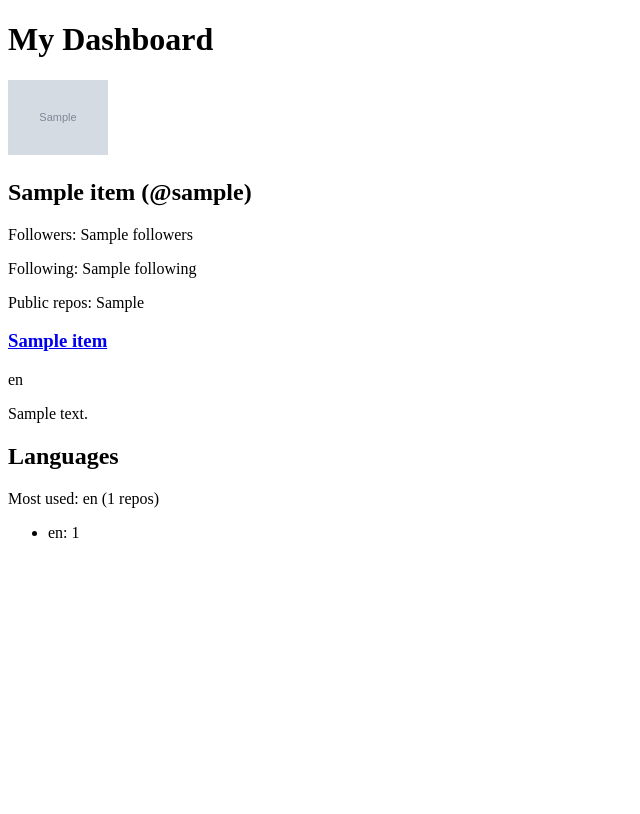
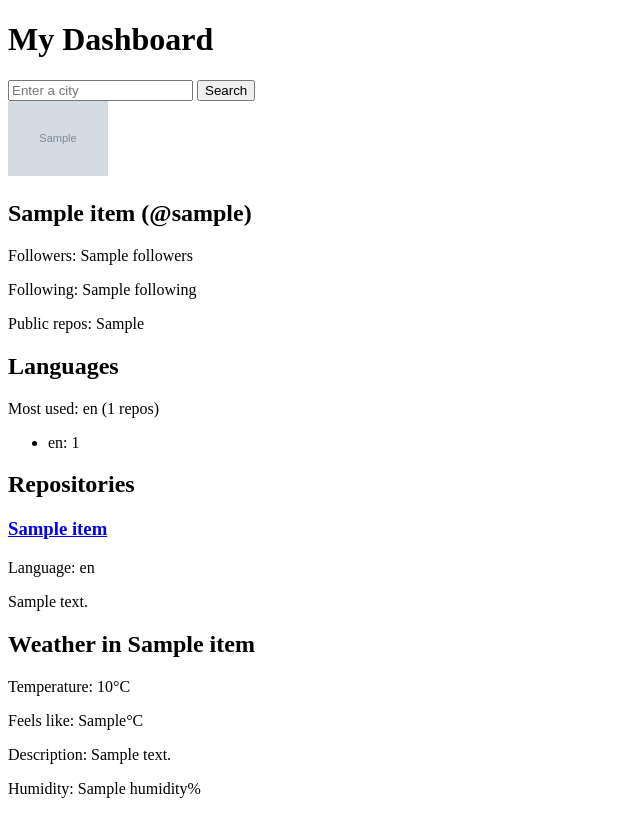
Before and after one commit to Yusuf-Khalef/my-dashboard, a Flask app: page / in a window 1280 px wide. Shown: the whole page, without its empty margins (0-640 px from the left). Before the commit the page ends 538 px from the top, so only its background shows below. Run offline with Flask 3, Linux system fonts and the light colour scheme; grey boxes marked "Sample" are stand-in pictures; a database or web service that is not in the repository returns one stand-in record (values such as "Sample title"); data that the repository does not hold is empty.

Commit message:
Add weather panel using OpenWeatherMap

```diff
--- a/app.py
+++ b/app.py
@@ -1,6 +1,10 @@
-from flask import Flask, render_template
+from flask import Flask, render_template, request
 import requests
 from collections import Counter
+import os
+from dotenv import load_dotenv
+
+load_dotenv()
 
 app = Flask(__name__)
 
@@ -29,12 +33,40 @@ def get_language_stats(repos):
     counter_languages = Counter(languages)
     return counter_languages.most_common()
 
+def get_weather(city):
+    api_key = os.getenv("WEATHER_API_KEY")
+    if not api_key:
+        return None
+    url = "https://api.openweathermap.org/data/2.5/weather"
+    params = {
+        "q": city,
+        "appid": api_key,
+        "units": "metric",
+    }
+    try:
+        response = requests.get(url, params=params, timeout=5)
+    except requests.exceptions.RequestException:
+        return None
+    if response.status_code == 200:
+        data = response.json()
+        return {
+            "city": data["name"],
+            "temp": data["main"]["temp"],
+            "feels_like": data["main"]["feels_like"],
+            "description": data["weather"][0]["description"],
+            "humidity": data["main"]["humidity"],
+        }
+    return None
+
+#ROUTES
 @app.route('/')
 def home():
     github = get_github_data('Yusuf-Khalef')
     repos = get_github_repos('Yusuf-Khalef')
     count = get_language_stats(repos)
-    return render_template('index.html', github=github, repos=repos, count=count)
+    city = request.args.get('city', 'brampton')
+    weather = get_weather(city)
+    return render_template('index.html', github=github, repos=repos, count=count, weather=weather)
 
 @app.route('/about')
 def about():
--- a/templates/index.html
+++ b/templates/index.html
@@ -6,6 +6,12 @@
   <body>
     <h1>My Dashboard</h1>
 
+    <form method="get">
+      <input type="text" name="city" placeholder="Enter a city" />
+      <button type="submit">Search</button>
+    </form>
+
+    <!-- GitHub panel -->
     {% if github %}
     <img src="{{ github.avatar_url }}" width="100" />
     <h2>{{ github.name }} (@{{ github.login }})</h2>
@@ -13,12 +19,8 @@
     <p>Following: {{ github.following }}</p>
     <p>Public repos: {{ github.public_repos }}</p>
 
-    {% for repo in repos %}
-    <h3><a href="{{ repo.html_url }}">{{ repo.name }}</a></h3>
-    {{ repo.language }}
-    <p>{{ repo.description }}</p>
+    <!-- Languages: once, outside the repo loop -->
     {% if count %}
-
     <h2>Languages</h2>
     <p>Most used: {{ count[0][0] }} ({{ count[0][1] }} repos)</p>
     <ul>
@@ -26,9 +28,28 @@
       <li>{{ lang }}: {{ num }}</li>
       {% endfor %}
     </ul>
+    {% endif %}
 
-    {% endif %} {% endfor %} {% else %}
+    <!-- Repos: this loop repeats for each repo -->
+    <h2>Repositories</h2>
+    {% for repo in repos %}
+    <h3><a href="{{ repo.html_url }}">{{ repo.name }}</a></h3>
+    <p>Language: {{ repo.language or "Not specified" }}</p>
+    <p>{{ repo.description or "No description" }}</p>
+    {% endfor %} {% else %}
     <p>Couldn't load GitHub data.</p>
+    {% endif %}
+
+    <!-- Weather panel -->
+
+    {% if weather %}
+    <h2>Weather in {{ weather.city }}</h2>
+    <p>Temperature: {{ weather.temp }}°C</p>
+    <p>Feels like: {{ weather.feels_like }}°C</p>
+    <p>Description: {{ weather.description }}</p>
+    <p>Humidity: {{ weather.humidity }}%</p>
+    {% else %}
+    <p>Couldn't load weather data. Please try again later.</p>
     {% endif %}
   </body>
 </html>
```
Also changed, not shown: test_api.py (+29 -4 lines).
